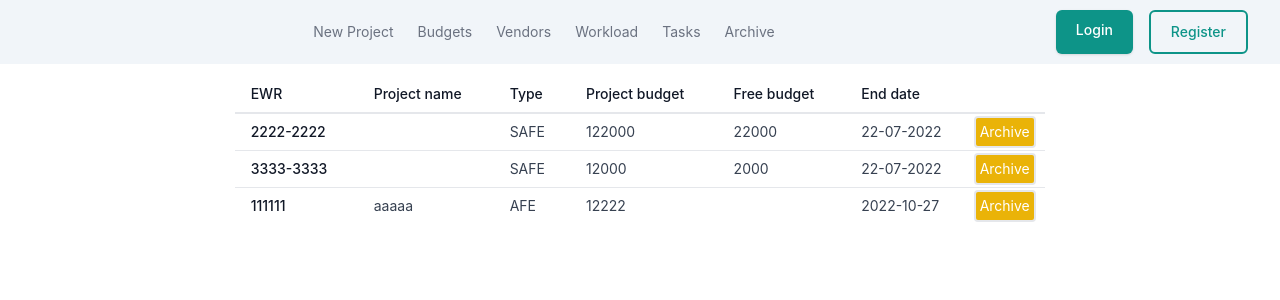
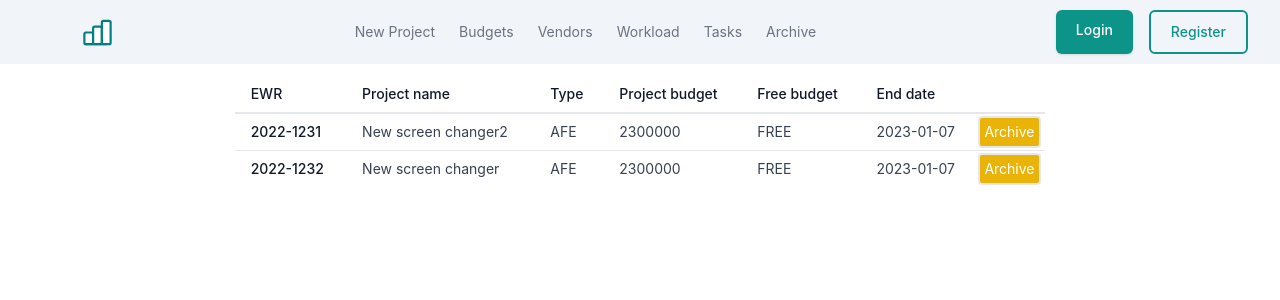
Before and after one commit to cukier91/projectManagement, a Next.js app: page / in a window 1280 px wide. Shown: the top 300 px of the page. Built offline with nearby package versions, Linux system fonts and the light colour scheme; data requests are answered from the project's data file; what @supabase/auth-helpers-react would draw is missing.

Commit message:
Zanim Adam zepsuje

```diff
--- a/components/NavBar/NavBar.tsx
+++ b/components/NavBar/NavBar.tsx
@@ -11,6 +11,28 @@ export default function NavBar() {
 						<a className="block text-teal-600" href="/">
 							<span className="sr-only">Home</span>
 						</a>
+						<Link href="/">
+							<a>
+								<svg
+									xmlns="http://www.w3.org/2000/svg"
+									className="icon icon-tabler icon-tabler-chart-bar"
+									width="35"
+									height="35"
+									viewBox="0 0 24 24"
+									strokeWidth="1.5"
+									stroke="teal"
+									fill="white"
+									strokeLinecap="round"
+									strokeLinejoin="round"
+								>
+									<path stroke="none" d="M0 0h24v24H0z" fill="none"></path>
+									<rect x="3" y="12" width="6" height="8" rx="1"></rect>
+									<rect x="9" y="8" width="6" height="12" rx="1"></rect>
+									<rect x="15" y="4" width="6" height="16" rx="1"></rect>
+									<line x1="4" y1="20" x2="18" y2="20"></line>
+								</svg>
+							</a>
+						</Link>
 					</div>
 
 					<div className="hidden md:block ">
@@ -21,7 +43,7 @@ export default function NavBar() {
 
 							<ul className="flex items-center gap-6 text-sm">
 								<li>
-									<Link href="/">
+									<Link href="/newproject">
 										<a className="text-gray-500 transition hover:text-gray-500/75">
 											New Project
 										</a>
--- a/components/ProjectsMatrix/ProjectMatrix.tsx
+++ b/components/ProjectsMatrix/ProjectMatrix.tsx
@@ -1,5 +1,7 @@
+import Link from 'next/link';
 import React from 'react';
 import { useEffect, useState } from 'react';
+import { useProjectsContext } from '../../context/ProjectsContext';
 
 export default function ProjectMatrix() {
 	interface ApiData {
@@ -8,26 +10,25 @@ export default function ProjectMatrix() {
 		Type: string;
 		budget: number;
 		end_date: string;
-		free_budget: number;
+		name: string;
 	}
 
-	const [projects, setProjects] = useState([]);
+	const { projects, setProjects } = useProjectsContext();
 
-	async function getProjects() {
-		try {
-			const response = await fetch('http://localhost:3000/projects');
+
+
+	const putData = async (id: number) => {
+		const response = await fetch(`http://localhost:3000/projects/${id}`, {
+			method: 'PATCH',
+			headers: {
+				'Content-Type': 'application/json',
+			},
+			body: JSON.stringify({ isArchived: true }),
+		});
+
 		const data = await response.json();
-			setProjects(data);
-		} catch (error) {
-			console.log(error);
-		}
-	}
-
-	useEffect(() => {
-		getProjects();
-	}, []);
-
-	console.log(projects);
+		console.log(data)
+	};
 
 	return (
 		<div className="overflow-x-auto sm:flex justify-center">
@@ -57,12 +58,13 @@ export default function ProjectMatrix() {
 				</thead>
 
 				<tbody className="divide-y divide-gray-200">
-					{projects?.map(
-						({ id, ewr, name, type, budget, free_budget, endDate }) => {
+					{projects?.map(({ id, ewr, name, type, budget, endDate }) => {
 						return (
 							<tr key={id}>
 								<td className="whitespace-nowrap px-4 py-2 font-medium text-gray-900">
-										{ewr}
+									<Link href={`/projectdetail/${ewr}`}>
+										<a>{ewr}</a>
+									</Link>
 								</td>
 								<td className="whitespace-nowrap px-4 py-2 text-gray-700">
 									{name}
@@ -74,20 +76,24 @@ export default function ProjectMatrix() {
 									{budget}
 								</td>
 								<td className="whitespace-nowrap px-4 py-2 text-gray-700">
-										{free_budget}
+									FREE
 								</td>
 								<td className="whitespace-nowrap px-4 py-2 text-gray-700">
 									{endDate}
 								</td>
 								<td>
-										<button className="border-2 rounded text-white bg-yellow-500 px-1 py-1">
+									<button
+										onClick={() => {
+											putData(id);
+										}}
+										className="border-2 rounded text-white bg-yellow-500 px-1 py-1"
+									>
 										Archive
 									</button>
 								</td>
 							</tr>
 						);
-						}
-					)}
+					})}
 				</tbody>
 			</table>
 		</div>
--- /dev/null
+++ b/context/ProjectsContext.tsx
@@ -0,0 +1,37 @@
+import {
+	createContext,
+	Dispatch,
+	SetStateAction,
+	useContext,
+	useState,
+} from 'react';
+interface ProjectsContextType {
+	projects: [];
+	setProjects: Dispatch<SetStateAction<any>>;
+}
+
+const ProjectsContext = createContext<ProjectsContextType | undefined>(
+	undefined
+);
+export const ProjectsProvider = ({
+	children,
+}: {
+	children: React.ReactNode;
+}) => {
+	const [projects, setProjects] = useState<any | undefined>([]);
+
+	return (
+		<ProjectsContext.Provider value={{ projects, setProjects }}>
+			{children}
+		</ProjectsContext.Provider>
+	);
+};
+export const useProjectsContext = () => {
+	const ctx = useContext(ProjectsContext);
+
+	if (!ctx) {
+		// poza komponentem zwróci nulla
+		throw new Error("Missing themeContext, it's not wrapped in ThemeProvider");
+	}
+	return ctx;
+};
--- a/db.json
+++ b/db.json
@@ -8,28 +8,24 @@
   ],
   "projects": [
     {
-			"id": 1,
-			"ewr": "2222-2222",
-			"type": "SAFE",
-			"budget": 122000,
-			"free_budget": 22000,
-			"endDate": "22-07-2022"
+      "name": "New screen changer2",
+      "endDate": "2023-01-07",
+      "ewr": "2022-1231",
+      "type": "AFE",
+      "budget": 2300000,
+      "isArchived": true,
+      "wbs": [],
+      "id": 1
     },
     {
-			"id": 2,
-			"ewr": "3333-3333",
-			"type": "SAFE",
-			"budget": 12000,
-			"free_budget": 2000,
-			"endDate": "22-07-2022"
-		},
-		{
-			"name": "aaaaa",
-			"endDate": "2022-10-27",
-			"ewr": "111111",
+      "name": "New screen changer",
+      "endDate": "2023-01-07",
+      "ewr": "2022-1232",
       "type": "AFE",
-			"budget": 12222,
-			"id": 7
+      "budget": 2300000,
+      "isArchived": false,
+      "wbs": [],
+      "id": 2
     }
   ],
   "types": [
--- a/pages/_app.tsx
+++ b/pages/_app.tsx
@@ -3,14 +3,17 @@ import type { AppProps } from 'next/app';
 import LayoutComponent from '../components/LayoutComponent/LayoutComponent';
 import { UserProvider } from '@supabase/auth-helpers-react';
 import { supabaseClient } from '@supabase/auth-helpers-nextjs';
+import { ProjectsProvider } from '../context/ProjectsContext';
 
 function MyApp({ Component, pageProps }: AppProps) {
 	return (
-		<UserProvider supabaseClient={supabaseClient}>
-			<LayoutComponent>
-				<Component {...pageProps} />
-			</LayoutComponent>
-		</UserProvider>
+		<ProjectsProvider>
+			<UserProvider supabaseClient={supabaseClient}>
+				<LayoutComponent>
+					<Component {...pageProps} />
+				</LayoutComponent>
+			</UserProvider>
+		</ProjectsProvider>
 	);
 }
 
--- a/pages/index.tsx
+++ b/pages/index.tsx
@@ -1,10 +1,25 @@
-
+import { useEffect } from 'react';
 import ProjectMatrix from '../components/ProjectsMatrix/ProjectMatrix';
+import { useProjectsContext } from '../context/ProjectsContext';
 import styles from '../styles/Home.module.css';
 
 const Home = () => {
+	const { projects, setProjects } = useProjectsContext();
+
+	async function getAllProjects() {
+		const resp = await fetch('http://localhost:3000/projects');
+		const data = await resp.json();
+		return setProjects(data);
+	}
+
+	useEffect(() => {
+		getAllProjects();
+	}, []);
+
+	console.log(projects);
+
 	return (
-		<div className='py-3 px-8'>
+		<div className="py-3 px-8">
 			<ProjectMatrix />
 		</div>
 	);
--- a/pages/newproject/index.tsx
+++ b/pages/newproject/index.tsx
@@ -16,6 +16,8 @@ interface Values {
 	ewr: string;
 	type: string;
 	budget: number;
+	isArchived: boolean;
+	wbs: Array<object>;
 }
 interface TypeResponse {
 	id: number;
@@ -50,11 +52,12 @@ export default function NewProject() {
 		}
 	}, []);
 
-	console.log(type);
-
 	return (
 		<div className="flex justify-center flex-col h-96 sm:h-screen items-center">
-			<p className="text-lg font-bold mb-5"> Załóż nowy projekt</p>
+			<p className="text-lg font-bold mb-12 mt-12 md:mt-2">
+				{' '}
+				Załóż nowy projekt
+			</p>
 			<Formik<Values>
 				initialValues={{
 					name: '',
@@ -62,6 +65,8 @@ export default function NewProject() {
 					ewr: '',
 					type: '',
 					budget: 0,
+					isArchived: false,
+					wbs: [],
 				}}
 				onSubmit={handleSubmit}
 			>
--- /dev/null
+++ b/pages/projectdetail/[id].tsx
@@ -0,0 +1,8 @@
+import { useRouter } from 'next/router';
+
+export default function ProjectDetail() {
+	const router = useRouter();
+	const id = router.query.id as string;
+
+	return <div> to je twoj ewr: {id}</div>;
+}
```
Lines whose indentation alone changed are shown as unchanged.
